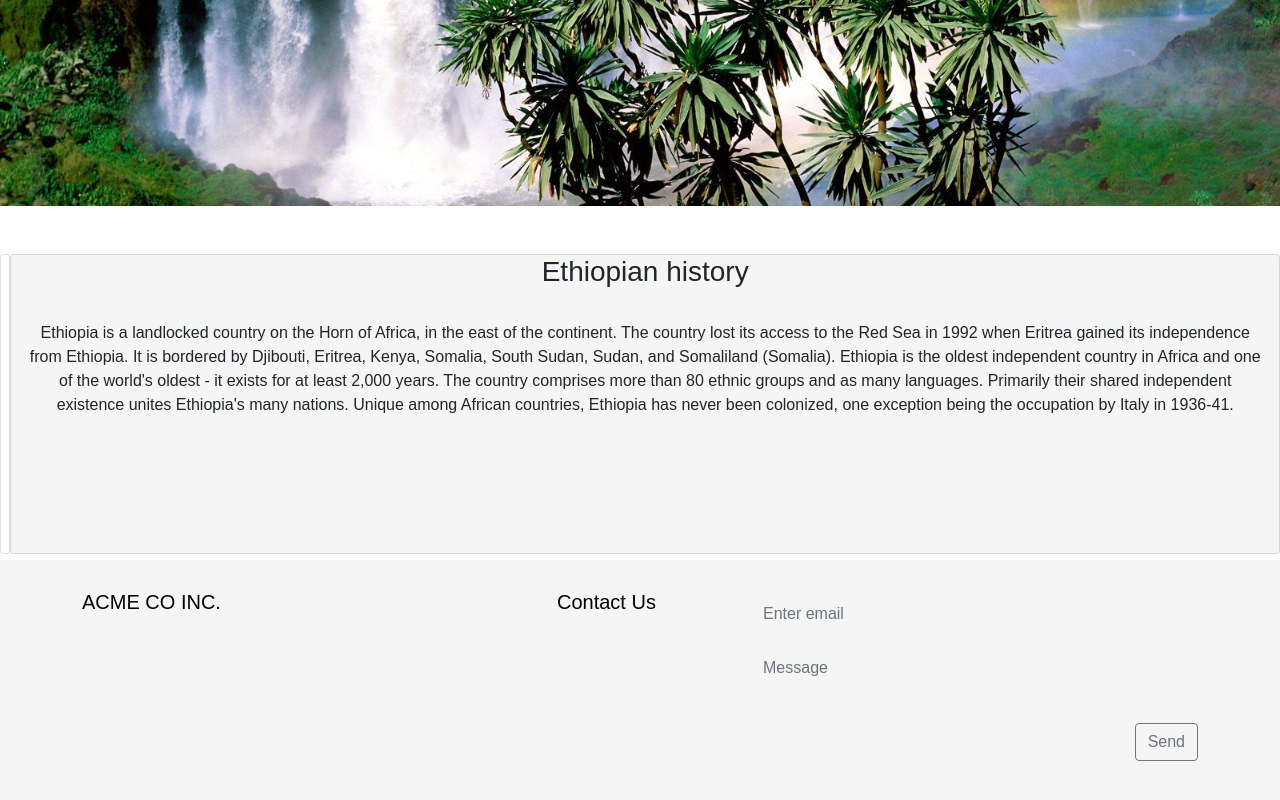
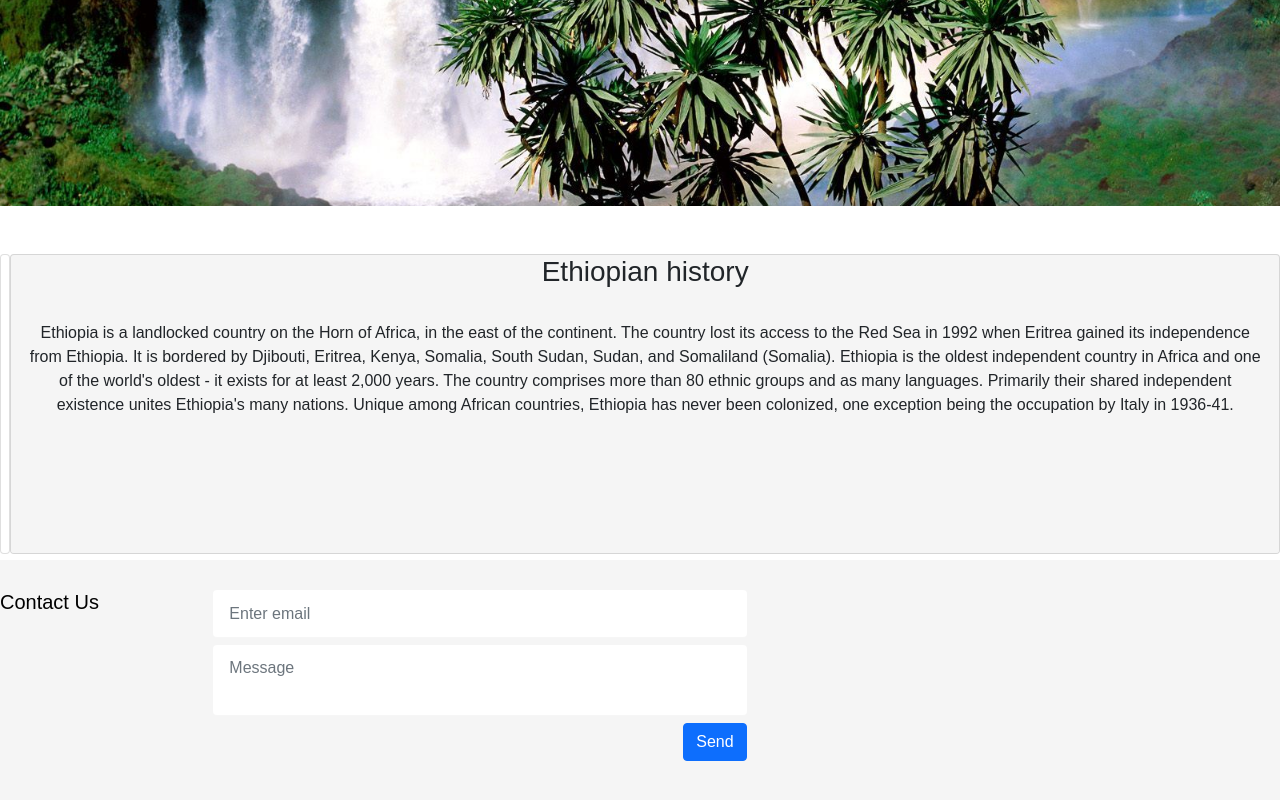
Before and after one commit to yaniman/ewenetEthiopia, a plain HTML site: page ewenetEth/index.html in a window 1280 px wide. Shown: the part 572-1372 px from the top of the page. Drawn offline with Linux system fonts and the light colour scheme.

Commit message:
footer abit done

```diff
--- a/ewenetEth/index.html
+++ b/ewenetEth/index.html
@@ -87,8 +87,8 @@
   <body>
     <nav class="navbar navbar-expand-sm bg-light">
       <nav class="navbar">
-        <h2 class="float-right text-warning mr-5">Ewenet Ethiopia</h2>
-        <ul class="navbar-nav nav-right ml-5">
+        <h2 class=" text-warning mr-5">Ewenet Ethiopia</h2>
+        <ul class="navbar-nav ml-auto ">
           <li class="nav-item active">
             <a class="nav-link text-danger border" href="#">Home</a>
           </li>
@@ -146,9 +146,7 @@
     <footer class="footer">
       <div class="container">
         <div class="row">
-          <div class="col-md-5">
-            <h5><i class="fa fa-road"></i> ACME CO INC.</h5>
-            <div class="row">
+
               <div class="col-6">
 
               </div>
@@ -159,23 +157,25 @@
 
 
           </div>
-          <div class="col-md-2">
+          <div class="d-flex">
+          <div class="col-md-2 ">
             <h5 class="text-md-right">Contact Us</h5>
 
           </div>
           <div class="col-md-5">
             <form>
               <fieldset class="form-group">
-                <input type="email" class="form-control md-outline mb-2" id="exampleInputEmail1" placeholder="Enter email">
+                <input type="email" class="form-control  mb-2" style="background-color: white;" id="exampleInputEmail1" placeholder="Enter email">
               </fieldset>
               <fieldset class="form-group">
-                <textarea class="form-control mb-2" id="exampleMessage" placeholder="Message"></textarea>
+                <textarea class="form-control mb-2" style="background-color: white;" id="exampleMessage" placeholder="Message"></textarea>
               </fieldset>
-              <fieldset class="form-group text-xs-right">
-                <button type="button" class="btn btn-outline-secondary float-md-end">Send</button>
-              </fieldset>
+
+                <button type="button" class="btn btn-outline btn-primary float-md-end">Send</button>
+
             </form>
           </div>
+        </div>
         </div>
       </div>
     </footer>
```
